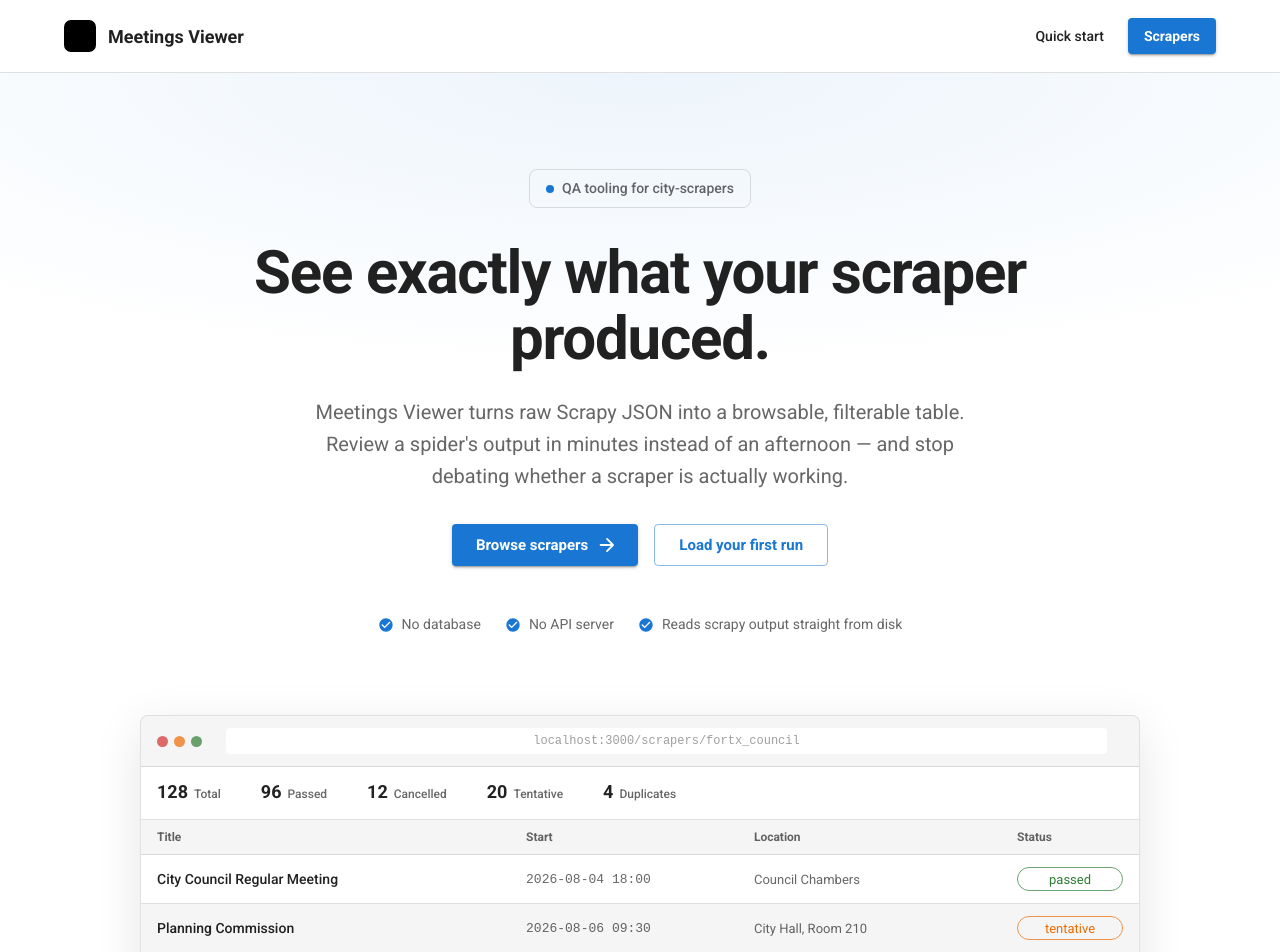
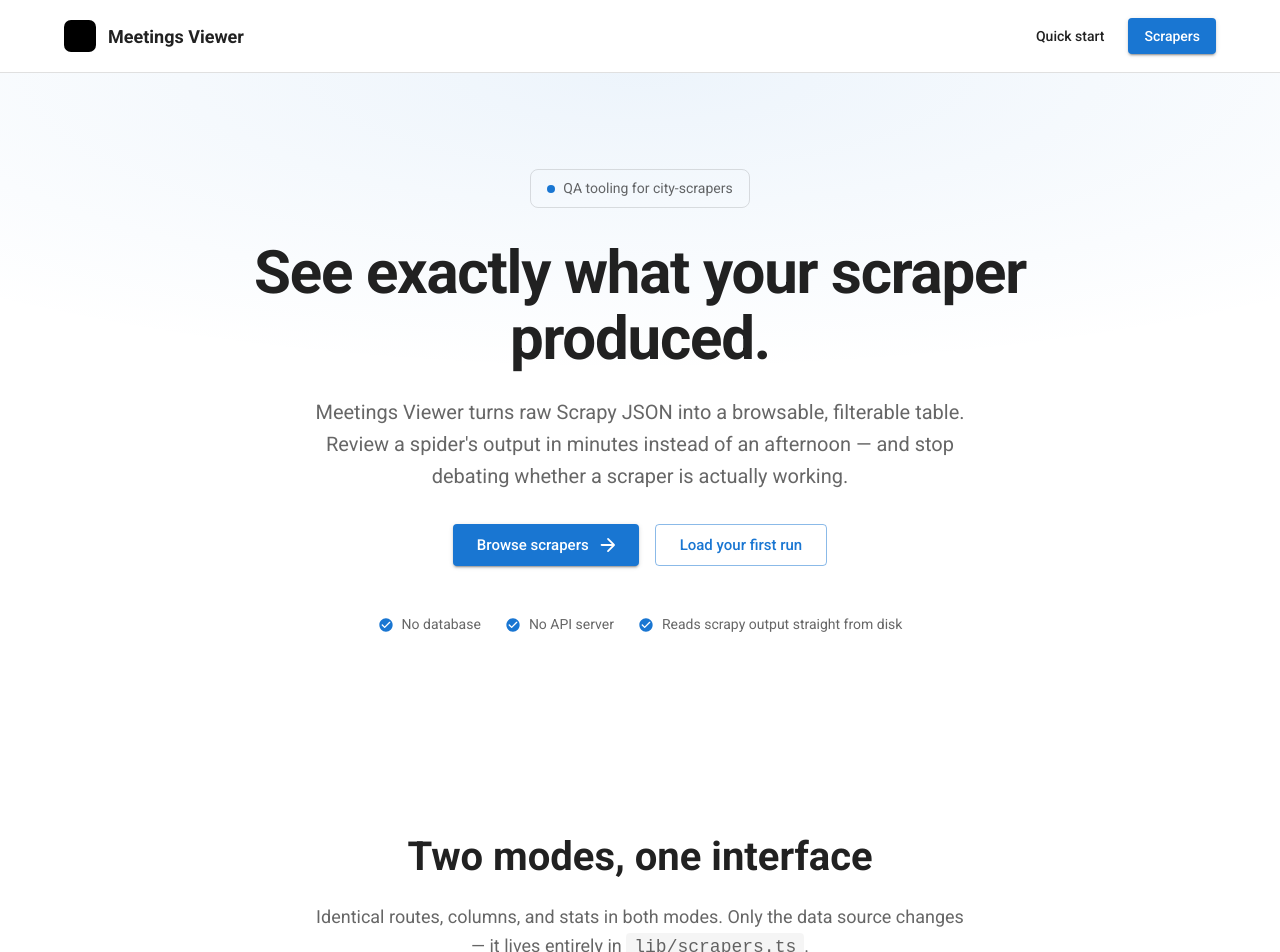
Before and after one commit to DevArtsLab/city-scrapers-meetings-viewer, a Next.js app: page / in a window 1280 px wide. Shown: the top 952 px of the page. Built offline with nearby package versions, Linux system fonts and the light colour scheme; what @mui/material-nextjs would draw is missing.

Commit message:
Reduce font weights across landing and layout components for consistency and lighter visual hierarchy

```diff
--- a/components/landing/capabilities.tsx
+++ b/components/landing/capabilities.tsx
@@ -52,7 +52,7 @@ export function Capabilities() {
             component="h2"
             sx={{
               fontSize: { xs: "2rem", md: "2.5rem" },
-              fontWeight: 700,
+              fontWeight: 600,
               mb: 2,
             }}
           >
@@ -105,7 +105,7 @@ export function Capabilities() {
                 <Icon sx={{ fontSize: 28, color: "primary.main", mb: 2 }} />
                 <Typography
                   component="h3"
-                  sx={{ fontWeight: 600, fontSize: "1.125rem", mb: 1.5 }}
+                  sx={{ fontWeight: 500, fontSize: "1.125rem", mb: 1.5 }}
                 >
                   {item.title}
                 </Typography>
--- a/components/landing/hero.tsx
+++ b/components/landing/hero.tsx
@@ -4,7 +4,6 @@ import Box from "@mui/material/Box";
 import Button from "@mui/material/Button";
 import Container from "@mui/material/Container";
 import Typography from "@mui/material/Typography";
-import { TablePreview } from "./table-preview";
 
 const facts = [
   "No database",
@@ -49,7 +48,6 @@ export function Hero() {
               borderColor: "divider",
               color: "text.secondary",
               fontSize: "0.875rem",
-              fontWeight: 500,
             }}
           >
             <Box
@@ -68,7 +66,7 @@ export function Hero() {
             component="h1"
             sx={{
               fontSize: { xs: "2.5rem", sm: "3rem", md: "3.75rem" },
-              fontWeight: 700,
+              fontWeight: 600,
               lineHeight: 1.1,
               mb: 3,
               letterSpacing: "-0.02em",
@@ -106,7 +104,7 @@ export function Hero() {
               variant="contained"
               size="large"
               endIcon={<ArrowForwardRounded />}
-              sx={{ textTransform: "none", fontWeight: 600, px: 3 }}
+              sx={{ textTransform: "none", fontWeight: 500, px: 3 }}
             >
               Browse scrapers
             </Button>
@@ -116,7 +114,7 @@ export function Hero() {
               size="large"
               sx={{
                 textTransform: "none",
-                fontWeight: 600,
+                fontWeight: 500,
                 px: 3,
               }}
             >
@@ -157,20 +155,6 @@ export function Hero() {
             ))}
           </Box>
         </Box>
-
-        <Box
-          sx={{
-            mt: { xs: 8, md: 10 },
-            maxWidth: 1000,
-            mx: "auto",
-            "& > *": {
-              boxShadow: "0 12px 48px rgba(0,0,0,0.1)",
-              borderRadius: 2,
-            },
-          }}
-        >
-          <TablePreview />
-        </Box>
       </Container>
     </Box>
   );
--- a/components/landing/quick-start.tsx
+++ b/components/landing/quick-start.tsx
@@ -65,7 +65,7 @@ export function QuickStart() {
             component="h2"
             sx={{
               fontSize: { xs: "2rem", md: "2.5rem" },
-              fontWeight: 700,
+              fontWeight: 600,
               mb: 2,
             }}
           >
@@ -150,7 +150,7 @@ export function QuickStart() {
                 <Box sx={{ minWidth: 0, flex: 1 }}>
                   <Typography
                     component="h3"
-                    sx={{ fontWeight: 600, fontSize: "1.125rem", mb: 1 }}
+                    sx={{ fontWeight: 500, fontSize: "1.125rem", mb: 1 }}
                   >
                     {step.title}
                   </Typography>
@@ -211,7 +211,7 @@ export function QuickStart() {
               variant="contained"
               size="large"
               endIcon={<ArrowForwardRounded />}
-              sx={{ textTransform: "none", fontWeight: 600, px: 4 }}
+              sx={{ textTransform: "none", fontWeight: 500, px: 4 }}
             >
               Go to scrapers
             </Button>
--- a/components/landing/table-preview.tsx
+++ /dev/null
@@ -1,265 +0,0 @@
-"use client";
-
-import Box from "@mui/material/Box";
-import Paper from "@mui/material/Paper";
-import Stack from "@mui/material/Stack";
-import Typography from "@mui/material/Typography";
-import { StatusChip } from "@/components/ui/StatusChip";
-
-const stats = [
-  { label: "Total", value: 128 },
-  { label: "Passed", value: 96 },
-  { label: "Cancelled", value: 12 },
-  { label: "Tentative", value: 20 },
-  { label: "Duplicates", value: 4 },
-];
-
-type Row = {
-  title: string;
-  start: string;
-  location: string;
-  status: "passed" | "cancelled" | "tentative";
-  duplicate?: boolean;
-};
-
-const rows: Row[] = [
-  {
-    title: "City Council Regular Meeting",
-    start: "2026-08-04 18:00",
-    location: "Council Chambers",
-    status: "passed",
-  },
-  {
-    title: "Planning Commission",
-    start: "2026-08-06 09:30",
-    location: "City Hall, Room 210",
-    status: "tentative",
-    duplicate: true,
-  },
-  {
-    title: "Planning Commission",
-    start: "2026-08-06 09:30",
-    location: "City Hall, Room 210",
-    status: "tentative",
-    duplicate: true,
-  },
-  {
-    title: "Zoning Board of Adjustment",
-    start: "2026-08-11 13:00",
-    location: "Municipal Building",
-    status: "cancelled",
-  },
-  {
-    title: "Parks & Recreation Board",
-    start: "2026-08-13 17:30",
-    location: "Community Center",
-    status: "passed",
-  },
-];
-
-/**
- * Static, illustrative rendering of the /scrapers/:spider view. Purely
- * decorative — the real view is powered by MUI X Data Grid.
- */
-export function TablePreview() {
-  return (
-    <Box aria-hidden="true">
-      <Paper
-        variant="outlined"
-        sx={{
-          borderRadius: 2,
-          overflow: "hidden",
-          border: "1px solid",
-          borderColor: "divider",
-        }}
-      >
-        {/* Browser chrome */}
-        <Box
-          sx={{
-            display: "flex",
-            alignItems: "center",
-            gap: 1,
-            px: 2,
-            py: 1.5,
-            borderBottom: 1,
-            borderColor: "divider",
-            bgcolor: "action.hover",
-          }}
-        >
-          <Box sx={{ display: "flex", gap: 0.75 }}>
-            <Box
-              sx={{
-                width: 11,
-                height: 11,
-                borderRadius: "50%",
-                bgcolor: "error.main",
-                opacity: 0.7,
-              }}
-            />
-            <Box
-              sx={{
-                width: 11,
-                height: 11,
-                borderRadius: "50%",
-                bgcolor: "warning.main",
-                opacity: 0.7,
-              }}
-            />
-            <Box
-              sx={{
-                width: 11,
-                height: 11,
-                borderRadius: "50%",
-                bgcolor: "success.main",
-                opacity: 0.7,
-              }}
-            />
-          </Box>
-          <Box
-            sx={{
-              flex: 1,
-              mx: 2,
-              px: 2,
-              py: 0.5,
-              borderRadius: 1,
-              bgcolor: "background.paper",
-              textAlign: "center",
-            }}
-          >
-            <Typography
-              sx={{
-                fontSize: "0.75rem",
-                color: "text.disabled",
-                fontFamily: "monospace",
-              }}
-            >
-              localhost:3000/scrapers/fortx_council
-            </Typography>
-          </Box>
-        </Box>
-
-        {/* Stats bar */}
-        <Stack
-          direction="row"
-          spacing={{ xs: 2, sm: 4 }}
-          sx={{
-            px: 2,
-            py: 2,
-            borderBottom: 1,
-            borderColor: "divider",
-            flexWrap: "wrap",
-            gap: 1,
-          }}
-        >
-          {stats.map((stat) => (
-            <Box
-              key={stat.label}
-              sx={{ display: "flex", alignItems: "baseline", gap: 0.75 }}
-            >
-              <Typography
-                sx={{ fontSize: "1.125rem", fontWeight: 700, lineHeight: 1 }}
-              >
-                {stat.value}
-              </Typography>
-              <Typography
-                sx={{
-                  fontSize: "0.75rem",
-                  color: "text.secondary",
-                  fontWeight: 500,
-                }}
-              >
-                {stat.label}
-              </Typography>
-            </Box>
-          ))}
-        </Stack>
-
-        {/* Table */}
-        <Box sx={{ overflowX: "auto" }}>
-          <Box sx={{ minWidth: 700 }}>
-            {/* Table header */}
-            <Box
-              sx={{
-                display: "grid",
-                gridTemplateColumns: "2fr 1.2fr 1.4fr 0.6fr",
-                gap: 2,
-                px: 2,
-                py: 1,
-                borderBottom: 1,
-                borderColor: "divider",
-                bgcolor: "action.hover",
-              }}
-            >
-              {["Title", "Start", "Location", "Status"].map((head) => (
-                <Typography
-                  key={head}
-                  sx={{
-                    fontSize: "0.75rem",
-                    fontWeight: 600,
-                    color: "text.secondary",
-                  }}
-                >
-                  {head}
-                </Typography>
-              ))}
-            </Box>
-
-            {rows.map((row, index) => (
-              <Box
-                key={`${row.title}-${index}`}
-                sx={{
-                  display: "grid",
-                  gridTemplateColumns: "2fr 1.2fr 1.4fr 0.6fr",
-                  gap: 2,
-                  alignItems: "center",
-                  px: 2,
-                  py: 1.5,
-                  borderBottom: index === rows.length - 1 ? 0 : 1,
-                  borderColor: "divider",
-                  bgcolor: row.duplicate ? "action.hover" : "transparent",
-                  transition: "background-color 0.15s",
-                  "&:hover": {
-                    bgcolor: row.duplicate ? "action.selected" : "action.hover",
-                  },
-                }}
-              >
-                <Box
-                  sx={{
-                    display: "flex",
-                    alignItems: "center",
-                    gap: 0.75,
-                    minWidth: 0,
-                  }}
-                >
-                  <Typography
-                    sx={{ fontSize: "0.875rem", fontWeight: 500 }}
-                    noWrap
-                  >
-                    {row.title}
-                  </Typography>
-                </Box>
-                <Typography
-                  sx={{
-                    fontFamily: "monospace",
-                    fontSize: "0.8125rem",
-                    color: "text.secondary",
-                  }}
-                  noWrap
-                >
-                  {row.start}
-                </Typography>
-                <Typography
-                  sx={{ fontSize: "0.8125rem", color: "text.secondary" }}
-                  noWrap
-                >
-                  {row.location}
-                </Typography>
-                <StatusChip status={row.status} />
-              </Box>
-            ))}
-          </Box>
-        </Box>
-      </Paper>
-    </Box>
-  );
-}
--- a/components/layout/site-footer.tsx
+++ b/components/layout/site-footer.tsx
@@ -31,7 +31,6 @@ export function SiteFooter() {
               sx={{
                 fontSize: "0.875rem",
                 color: "text.secondary",
-                fontWeight: 500,
               }}
             >
               Meetings Viewer — QA tooling for city-scrapers output
@@ -45,7 +44,6 @@ export function SiteFooter() {
               sx={{
                 fontSize: "0.875rem",
                 color: "text.secondary",
-                fontWeight: 500,
               }}
             >
               Scrapers
@@ -56,7 +54,6 @@ export function SiteFooter() {
               sx={{
                 fontSize: "0.875rem",
                 color: "text.secondary",
-                fontWeight: 500,
               }}
             >
               Quick start
--- a/components/layout/site-header.tsx
+++ b/components/layout/site-header.tsx
@@ -32,7 +32,7 @@ export function SiteHeader() {
             <LogoMark size={32} />
             <Typography
               component="span"
-              sx={{ fontWeight: 700, fontSize: "1.125rem" }}
+              sx={{ fontWeight: 600, fontSize: "1.125rem" }}
             >
               Meetings Viewer
             </Typography>
@@ -45,7 +45,6 @@ export function SiteHeader() {
               sx={{
                 display: { xs: "none", sm: "inline-flex" },
                 textTransform: "none",
-                fontWeight: 500,
               }}
             >
               Quick start
@@ -53,7 +52,7 @@ export function SiteHeader() {
             <Button
               href="/scrapers"
               variant="contained"
-              sx={{ textTransform: "none", fontWeight: 600 }}
+              sx={{ textTransform: "none" }}
             >
               Scrapers
             </Button>
```
Also changed, not shown: components/landing/modes.tsx (+3 -4 lines).
